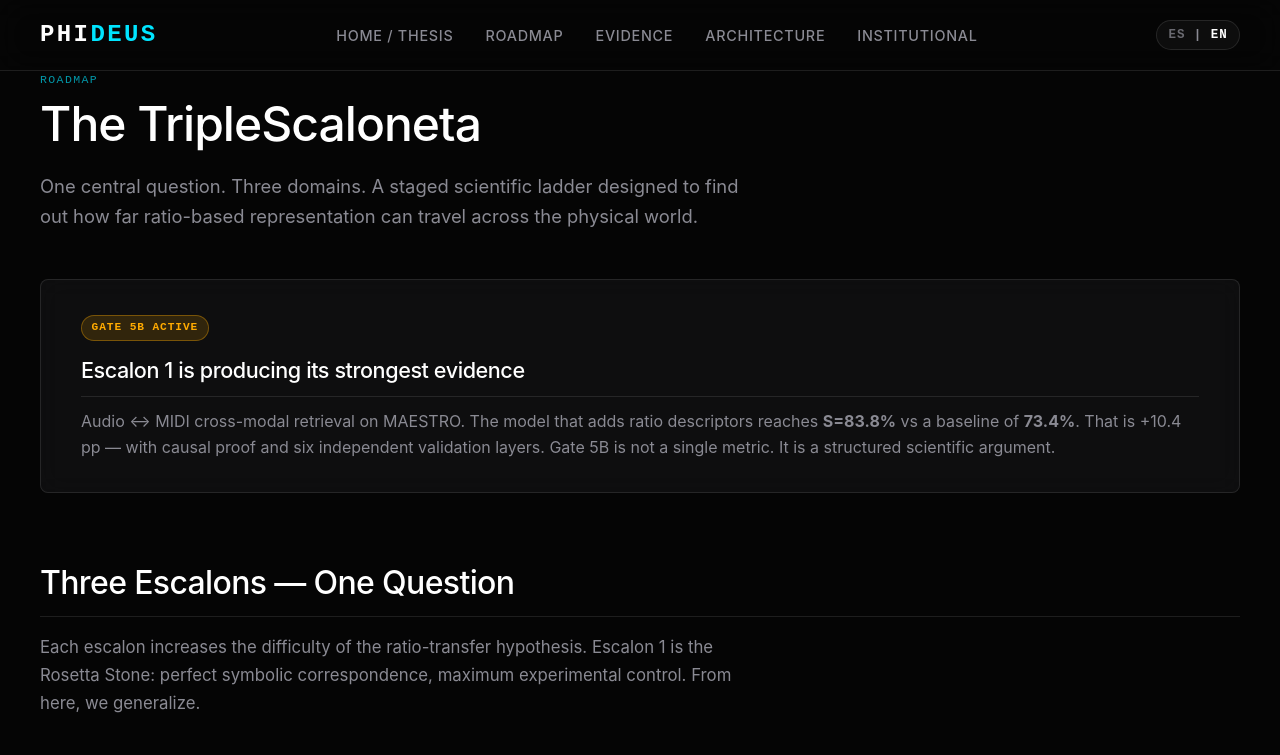
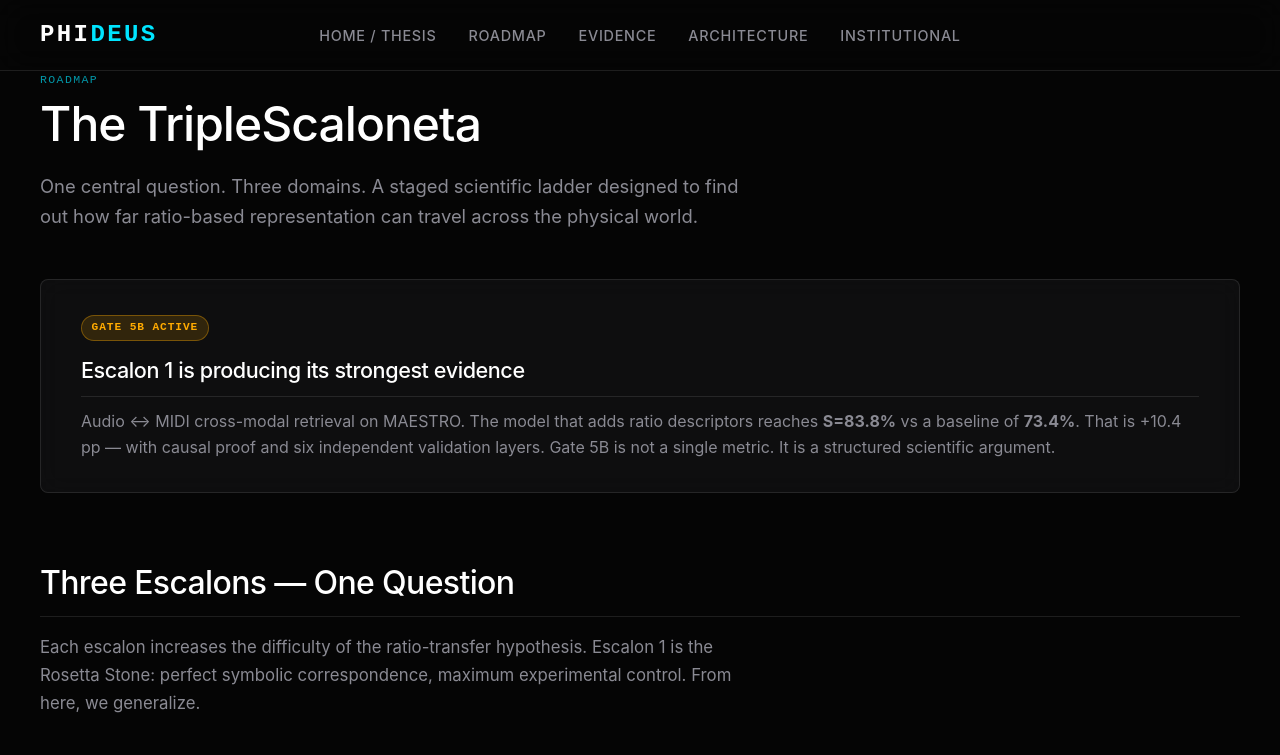
Before and after one commit to SairaAsua/phideus-webside, a React (Vite) app: page /roadmap in a window 1280 px wide. Shown: the top 755 px of the page. Built offline with nearby package versions, Linux system fonts and the light colour scheme.

Commit message:
UI: Update hero buttons, remove language toggle, and center nav

```diff
--- a/src/App.jsx
+++ b/src/App.jsx
@@ -4,7 +4,6 @@ import Roadmap from './pages/Roadmap/Roadmap';
 import Evidence from './pages/Evidence/Evidence';
 import Architecture from './pages/Architecture/Architecture';
 import Institutional from './pages/Institutional/Institutional';
-import { LanguageProvider } from './context/LanguageContext';
 import './index.css';
 
 function App() {
@@ -16,7 +15,6 @@ function App() {
     const routerBasename = canUseConfiguredBase ? configuredBase : '';
 
     return (
-        <LanguageProvider>
         <Router basename={routerBasename}>
             <Routes>
                 <Route path="/" element={<Home />} />
@@ -27,7 +25,6 @@ function App() {
                 <Route path="/institutional" element={<Institutional />} />
             </Routes>
         </Router>
-        </LanguageProvider>
     );
 }
 
--- a/src/components/layout/Footer.jsx
+++ b/src/components/layout/Footer.jsx
@@ -1,21 +1,11 @@
 import classes from './Footer.module.css';
-import { useLanguage } from '../../context/LanguageContext';
 
 export default function Footer() {
-    const { language } = useLanguage();
-    const labels = {
-        freshness: language === 'es' ? 'Actualizado:' : 'Data Freshness:',
-        program:
-            language === 'es'
-                ? 'Programa de investigacion en Teoria Armonica de la Informacion'
-                : 'Harmonic Information Theory Research Program'
-    };
-
     return (
         <footer className={classes.footer}>
             <div className={`container ${classes.footerContainer}`}>
                 <div className={classes.info}>
-                    {labels.program}
+                    Harmonic Information Theory Research Program
                 </div>
             </div>
         </footer>
--- a/src/components/layout/Navbar.jsx
+++ b/src/components/layout/Navbar.jsx
@@ -1,17 +1,7 @@
 import { Link } from 'react-router-dom';
 import classes from './Navbar.module.css';
-import { useLanguage } from '../../context/LanguageContext';
 
 export default function Navbar() {
-    const { language, toggleLanguage } = useLanguage();
-    const labels = {
-        home: language === 'es' ? 'Inicio / Tesis' : 'Home / Thesis',
-        roadmap: language === 'es' ? 'Hoja de ruta' : 'Roadmap',
-        evidence: language === 'es' ? 'Evidencia' : 'Evidence',
-        architecture: language === 'es' ? 'Arquitectura' : 'Architecture',
-        institutional: language === 'es' ? 'Institucional' : 'Institutional'
-    };
-
     return (
         <nav className={classes.navbar}>
             <div className={`container ${classes.navContainer}`}>
@@ -19,23 +9,12 @@ export default function Navbar() {
                     PHI<span className={classes.accent}>DEUS</span>
                 </Link>
                 <div className={classes.links}>
-                    <Link to="/">{labels.home}</Link>
-                    <Link to="/roadmap">{labels.roadmap}</Link>
-                    <Link to="/evidence">{labels.evidence}</Link>
-                    <Link to="/architecture">{labels.architecture}</Link>
-                    <Link to="/institutional">{labels.institutional}</Link>
+                    <Link to="/">Home / Thesis</Link>
+                    <Link to="/roadmap">Roadmap</Link>
+                    <Link to="/evidence">Evidence</Link>
+                    <Link to="/architecture">Architecture</Link>
+                    <Link to="/institutional">Institutional</Link>
                 </div>
-                <button
-                    type="button"
-                    className={classes.languageButton}
-                    aria-label="Cambiar idioma entre espanol e ingles"
-                    title={language === 'es' ? 'Cambiar a ingles' : 'Switch to spanish'}
-                    onClick={toggleLanguage}
-                >
-                    <span className={language === 'es' ? classes.activeLanguage : classes.inactiveLanguage}>ES</span>
-                    {' | '}
-                    <span className={language === 'en' ? classes.activeLanguage : classes.inactiveLanguage}>EN</span>
-                </button>
             </div>
         </nav>
     );
--- a/src/components/layout/Navbar.module.css
+++ b/src/components/layout/Navbar.module.css
@@ -10,8 +10,8 @@
 }
 
 .navContainer {
-    display: flex;
-    justify-content: space-between;
+    display: grid;
+    grid-template-columns: 1fr auto 1fr;
     align-items: center;
     gap: 1rem;
 }
@@ -22,6 +22,7 @@
     font-weight: 700;
     letter-spacing: 0.1em;
     color: #fff;
+    text-align: left;
 }
 
 .accent {
@@ -32,7 +33,7 @@
     display: flex;
     gap: 2rem;
     flex-wrap: wrap;
-    justify-content: flex-end;
+    justify-content: center;
 }
 
 .links a {
--- a/src/context/LanguageContext.jsx
+++ /dev/null
@@ -1,46 +0,0 @@
-import { createContext, useContext, useEffect, useMemo, useState } from 'react';
-
-const STORAGE_KEY = 'phideus_language';
-const SUPPORTED_LANGUAGES = ['es', 'en'];
-
-function resolveInitialLanguage() {
-    const storedLanguage = localStorage.getItem(STORAGE_KEY);
-    if (SUPPORTED_LANGUAGES.includes(storedLanguage)) {
-        return storedLanguage;
-    }
-
-    const browserLanguage = navigator.language?.toLowerCase().startsWith('es') ? 'es' : 'en';
-    return browserLanguage;
-}
-
-const LanguageContext = createContext({
-    language: 'en',
-    setLanguage: () => {},
-    toggleLanguage: () => {}
-});
-
-export function LanguageProvider({ children }) {
-    const [language, setLanguage] = useState(resolveInitialLanguage);
-
-    useEffect(() => {
-        localStorage.setItem(STORAGE_KEY, language);
-        document.documentElement.lang = language;
-    }, [language]);
-
-    const contextValue = useMemo(
-        () => ({
-            language,
-            setLanguage,
-            toggleLanguage: () => {
-                setLanguage((currentLanguage) => (currentLanguage === 'es' ? 'en' : 'es'));
-            }
-        }),
-        [language]
-    );
-
-    return <LanguageContext.Provider value={contextValue}>{children}</LanguageContext.Provider>;
-}
-
-export function useLanguage() {
-    return useContext(LanguageContext);
-}
--- a/src/pages/Home/Home.jsx
+++ b/src/pages/Home/Home.jsx
@@ -32,13 +32,9 @@ export default function Home() {
                         We investigate whether frequency ratios can act as a transferable information
                         language across domains — and we build AI where ratios guide attention and representation.
                     </p>
-                    <div className={classes.heroCtas}>
-                        <a href="#measured-results" className={classes.ctaPrimary}>See measured results</a>
-                        <a href="#the-thesis" className={classes.ctaGhost}>Read the vision</a>
-                        <Link to="/architecture" className={classes.ctaGhost}>Technical docs</Link>
-                        {/* Replace href with actual repo URL when available */}
-                        <a href="#" className={classes.ctaGhost}>Main repo</a>
-                    </div>
+                    <a href="https://github.com/altermundi/Phideus" target="_blank" rel="noopener noreferrer" className={classes.ctaPrimary}>See the repository</a>
+                    <Link to="/" className={classes.ctaGhost}>See the Main Index</Link>
+                    <a href="mailto:info@altermundi.net" className={classes.ctaGhost}>Know more</a>
                 </div>
             </section>
 
--- a/src/pages/Home/Home.module.css
+++ b/src/pages/Home/Home.module.css
@@ -705,9 +705,9 @@
 .heroCtas {
     display: flex;
     flex-wrap: wrap;
-    gap: 0.75rem;
+    gap: 2rem;
     justify-content: center;
-    margin-top: 0.5rem;
+    margin-top: 1rem;
 }
 
 .ctaPrimary {
```
Also changed, not shown: 2 other files (tests, documents, lock files or other folders). Lines whose indentation alone changed are shown as unchanged.
